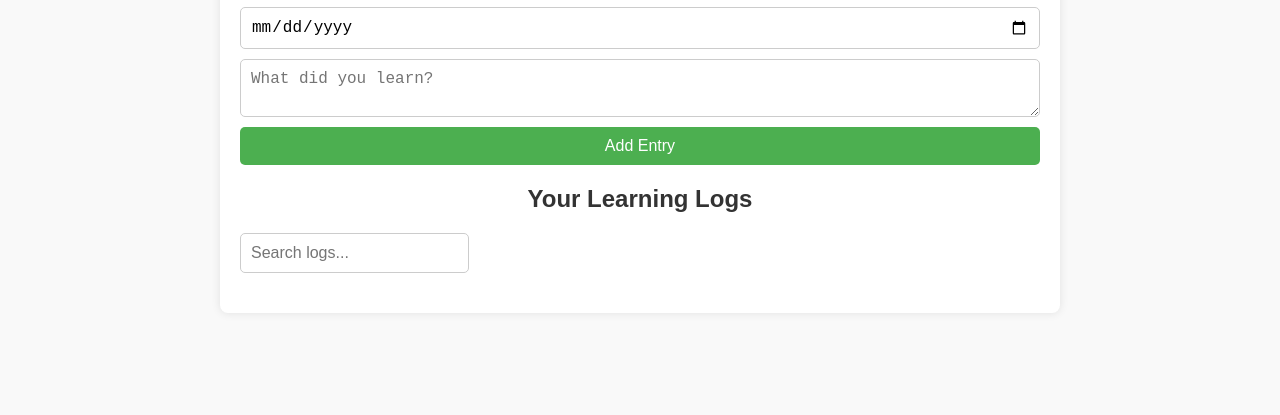
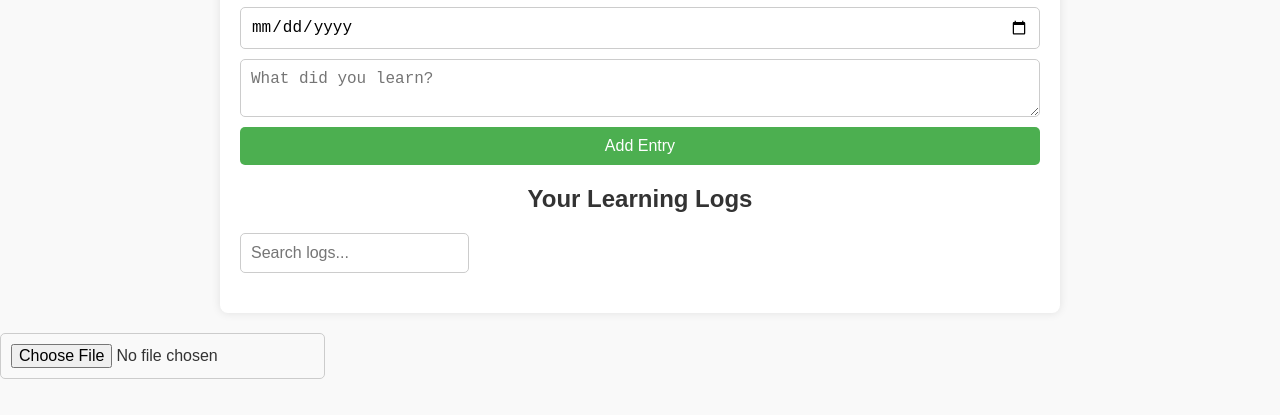
Before and after one commit to christianr0ck/Learning, a plain HTML site: page index.html in a window 1280 px wide. Shown: the part 163-578 px from the top of the page. Drawn offline with Linux system fonts and the light colour scheme.

Commit message:
Update index.html

```diff
--- a/index.html
+++ b/index.html
@@ -22,3 +22,4 @@
     <script src="script.js"></script>
 </body>
 </html>
+<input type="file" id="file" accept="image/*, .pdf" />
```
